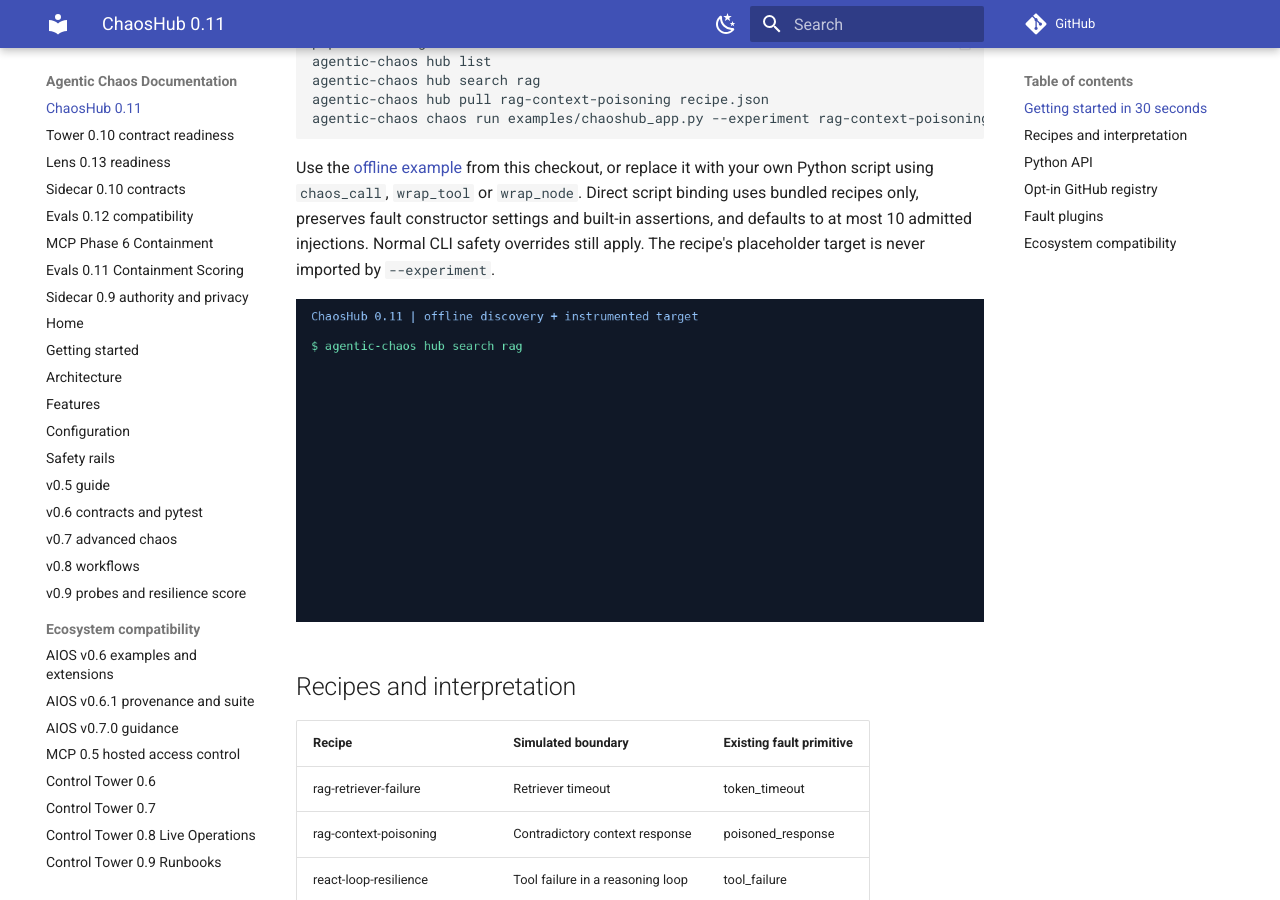
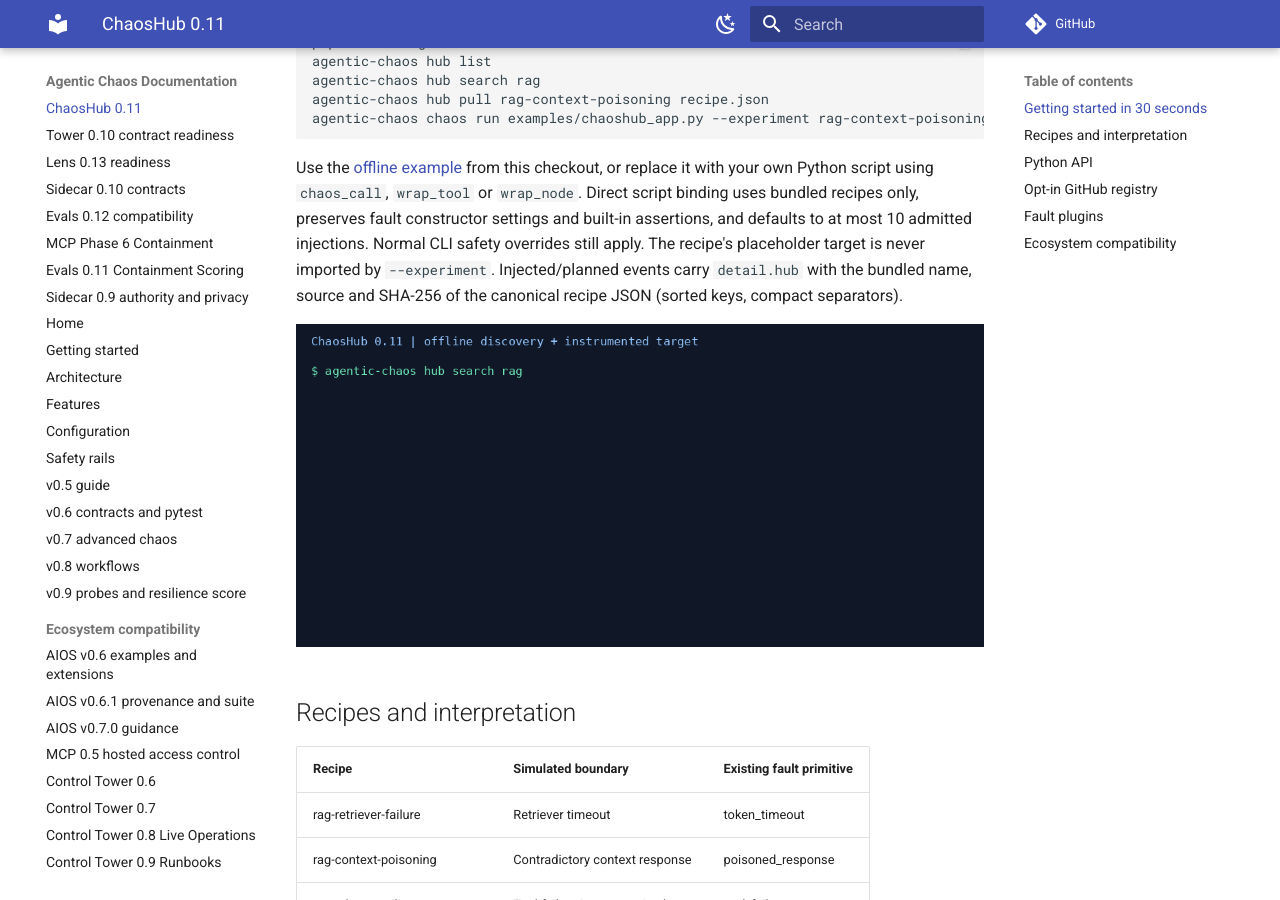
Before and after one commit to DeepAgentLabs/agentic-chaos, an MkDocs documentation site: the page built from docs/v0.11.md, in a window 1280 px wide and 900 px high, scrolled down 325 px. Built offline with MkDocs 1.6.1 and Material for MkDocs 9.7.7, drawn with Linux system fonts in a browser that asks for light colours; comment, search, counter and statistics services are not loaded.

Commit message:
docs(hub): explain reproducible per-event recipe attribution

```diff
--- a/docs/v0.11.md
+++ b/docs/v0.11.md
@@ -20,6 +20,8 @@ from this checkout, or replace it with your own Python script using `chaos_call`
 preserves fault constructor settings and built-in assertions, and defaults to
 at most 10 admitted injections. Normal CLI safety overrides still apply.
 The recipe's placeholder target is never imported by `--experiment`.
+Injected/planned events carry `detail.hub` with the bundled name, source and
+SHA-256 of the canonical recipe JSON (sorted keys, compact separators).
 
 ![Offline ChaosHub discovery and run](assets/chaoshub-demo.gif)
 
```
